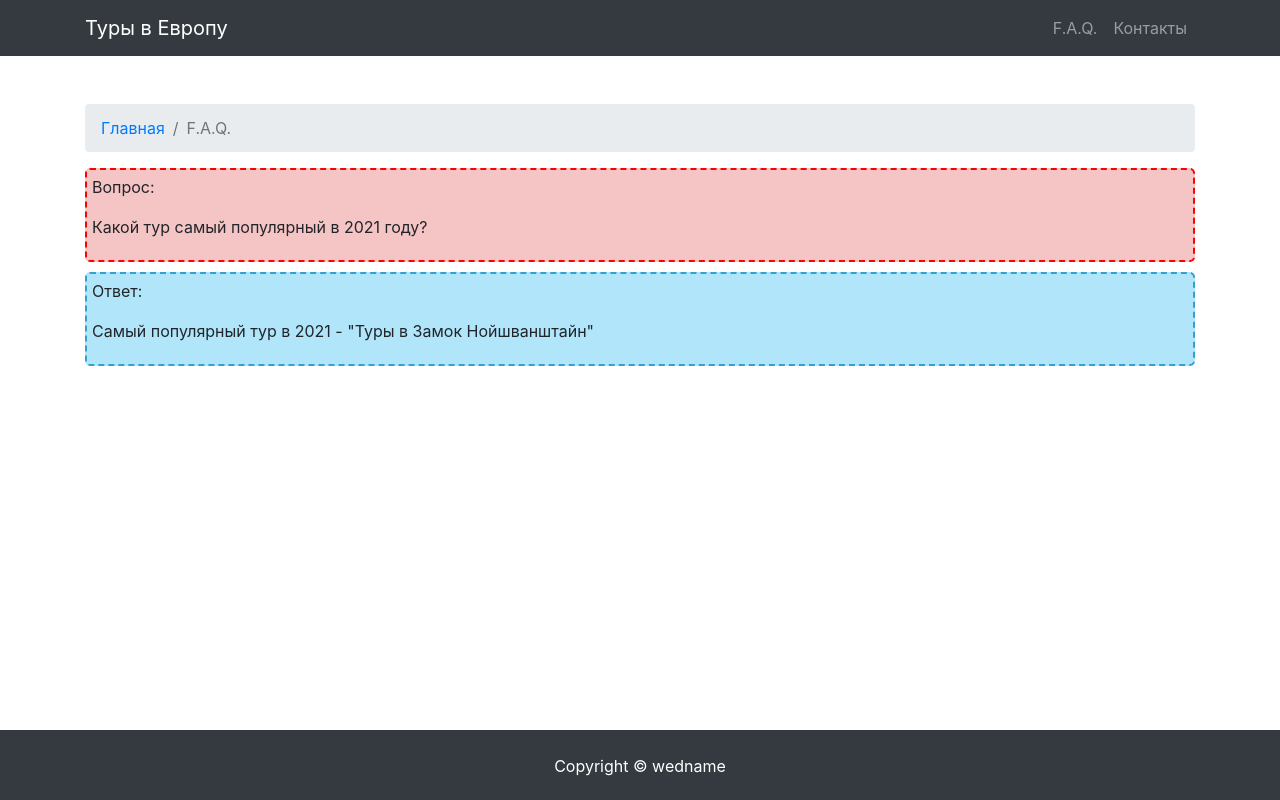
After one commit to wedname/Tours_in_Europe, a Django app: page /F.A.Q/ in a window 1280 px wide. The commit adds this page. Run offline with Django 3.2, Linux system fonts and the light colour scheme; some libraries are stand-ins or nearby versions.

Commit message:
Initial commit

```diff
--- /dev/null
+++ b/tours/static/tours/style.css
@@ -0,0 +1,43 @@
+body {
+        padding-top: 56px;
+}
+section{
+        margin-bottom: 50px;
+}
+
+footer {
+        position: fixed;
+        left: 0;
+        bottom: 0;
+        width: 100%;
+        height: 70px;
+}
+
+
+/* faq.html */
+.question{
+        background-color:#F5C4C4;
+        padding: 5px;
+        border: 2px dashed red;
+        border-radius: 5px;
+
+}
+
+.answer{
+        background-color:#B0E5FA;
+        padding: 5px;
+        margin-top: 10px;
+        border: 2px dashed #32a1ce;
+        border-radius: 5px;
+}
+
+/* contacts.html */
+
+A.dot {
+        text-decoration: none;
+        border-bottom: 1px dashed #000080;
+}
+
+A.dot:hover {
+        color: #f00000;
+}
--- a/tours/templates/tours/base.html
+++ b/tours/templates/tours/base.html
@@ -1,27 +1,19 @@
+{% load static %}
+
 <!DOCTYPE html>
 <html lang="en">
 <head>
     <meta charset="UTF-8">
+
+     <!-- Bootstrap core CSS -->
+    <link rel="stylesheet" href="https://maxcdn.bootstrapcdn.com/bootstrap/4.0.0/css/bootstrap.min.css" integrity="sha384-Gn5384xqQ1aoWXA+058RXPxPg6fy4IWvTNh0E263XmFcJlSAwiGgFAW/dAiS6JXm" crossorigin="anonymous">
+    <link rel="stylesheet" href='{% static "tours/style.css" %}'>
+
     {% block title %}
     <title>Туры в Европу</title>
     {% endblock title %}
+</head>
 
-     <!-- Bootstrap core CSS -->
-    <link rel="stylesheet" href="https://maxcdn.bootstrapcdn.com/bootstrap/4.0.0/css/bootstrap.min.css" integrity="sha384-Gn5384xqQ1aoWXA+058RXPxPg6fy4IWvTNh0E263XmFcJlSAwiGgFAW/dAiS6JXm" crossorigin="anonymous">
-
-</head>
-<style>
-    body {
-        padding-top: 56px;
-    }
-    footer {
-        position: fixed;
-        left: 0;
-        bottom: 0;
-        width: 100%;
-        height: 70px;
-    }
-</style>
 <body>
 
     <!-- Navigation -->
@@ -35,6 +27,9 @@
 
                 <ul class="navbar-nav ml-auto">
                     <li class="nav-item">
+                        <a class="nav-link" href="{% url 'faq' %}">F.A.Q.</a>
+                    </li>
+                    <li class="nav-item">
                         <a class="nav-link" href="{% url 'contacts' %}">Контакты</a>
                     </li>
                 </ul>
@@ -43,7 +38,7 @@
         </div>
     </nav>
 
-
+    <section>
         <div class="container">
             <div class="row">
 
@@ -60,8 +55,9 @@
                 <!-- /.col-lg-3 -->
 
                 <!-- Page Content -->
+
+                {% block content %}
                 <div class="col-lg-9">
-                {% block content %}
                     <div class="row mt-5">
                         {% for tour in tours %}
                         <div class="col-lg-4 col-md-6 mb-4">
@@ -87,6 +83,8 @@
             <!-- /.row -->
         </div>
       <!-- /.container -->
+    </section>
+
 
     <!-- Footer -->
     <footer class="py-4 bg-dark">
--- a/tours/templates/tours/category_detail.html
+++ b/tours/templates/tours/category_detail.html
@@ -16,6 +16,7 @@
 {% endblock categories %}
 
 {% block content %}
+    <div class="col-lg-9">
         <nav aria-label="breadcrumb" class="mt-5">
             <ol class="breadcrumb">
                 <li class="breadcrumb-item"><a href="{% url 'base' %}">Главная</a></li>
@@ -39,5 +40,7 @@
             </div>
             {% endfor %}
         </div>
+    </div>
+
 
 {% endblock content %}
--- a/tours/templates/tours/contacts.html
+++ b/tours/templates/tours/contacts.html
@@ -7,6 +7,7 @@
 {% endblock categories %}
 
 {% block content %}
+    <div class="col-lg-12">
         <nav aria-label="breadcrumb" class="mt-5">
             <ol class="breadcrumb">
                 <li class="breadcrumb-item"><a href="{% url 'base' %}">Главная</a></li>
@@ -14,9 +15,10 @@
             </ol>
         </nav>
 
-    <div class="row">
-        <div class="col-md-12">
+        <div>
             <p>Разработчик: Выгоняйло Виталий Владимирович</p>
+            <p>Телефон: <a href="tel:+74951234567" class="dot">+7 (495) 123-45-67</a></p>
+            <p>Email: <a href="mailto:ask@htmlbook.ru?subject=Вопрос по HTML" class="dot">ask@htmlbook.ru</a></p>
             <p>Ссылка на репозиторий: <a href="https://github.com/wedname?tab=repositories">GitHub wedname</a></p>
             <p>Академия "ШАГ"</p>
         </div>
--- /dev/null
+++ b/tours/templates/tours/faq.html
@@ -0,0 +1,32 @@
+{% extends 'tours/base.html' %}
+{% block title %}
+    <title>F.A.Q.</title>
+{% endblock title %}
+
+{% block categories %}
+{% endblock categories %}
+
+{% block content %}
+    <div class="col-lg-12">
+
+
+        <nav aria-label="breadcrumb" class="mt-5">
+            <ol class="breadcrumb">
+                <li class="breadcrumb-item"><a href="{% url 'base' %}">Главная</a></li>
+                <li class="breadcrumb-item active" aria-current="page">F.A.Q.</li>
+            </ol>
+        </nav>
+
+
+
+        <div class="question">
+            <p>Вопрос:</p>
+            <p>Какой тур самый популярный в 2021 году?</p>
+        </div>
+        <div class="answer">
+            <p>Ответ:</p>
+            <p>Самый популярный тур в 2021 - "Туры в Замок Нойшванштайн"</p>
+        </div>
+    </div>
+
+{% endblock content %}
--- a/tours/templates/tours/tours_detail.html
+++ b/tours/templates/tours/tours_detail.html
@@ -16,13 +16,16 @@
 {% endblock categories %}
 
 {% block content %}
+    <div class="col-lg-9">
         <nav aria-label="breadcrumb" class="mt-5">
             <ol class="breadcrumb">
                 <li class="breadcrumb-item"><a href="{% url 'base' %}">Главная</a></li>
                 <li class="breadcrumb-item active" aria-current="page">{{ tour.name }}</li>
             </ol>
         </nav>
+
         <div class="row">
+
             <div class="col-md-4">
                 <img src="{{ tour.image.url }}" class="img-fluid">
             </div>
@@ -37,6 +40,6 @@
                 <hr>
                 <p>{{ tour.description }}</p>
             </div>
-
+        </div>
     </div>
 {% endblock content %}
--- a/tours/urls.py
+++ b/tours/urls.py
@@ -4,12 +4,14 @@ from .views import (
     BaseView,
     ToursDetailView,
     CategoryDetailView,
-    ContactsView
+    ContactsView,
+    FaqView
 )
 
 urlpatterns = [
     path('', BaseView.as_view(), name='base'),
     path('tours/<str:slug>/', ToursDetailView.as_view(), name='tours_detail'),
     path('category/<str:slug>/', CategoryDetailView.as_view(), name='tours_categories'),
-    path('contacts', ContactsView.as_view(), name='contacts')
+    path('contacts/', ContactsView.as_view(), name='contacts'),
+    path('F.A.Q/', FaqView.as_view(), name='faq')
 ]
--- a/tours/views.py
+++ b/tours/views.py
@@ -59,3 +59,10 @@ class ContactsView(View):
     @staticmethod
     def get(request, *args, **kwargs):
         return render(request, 'tours/contacts.html')
+
+
+class FaqView(View):
+
+    @staticmethod
+    def get(request, *args, **kwargs):
+        return render(request, 'tours/faq.html')
```
Also changed, not shown: Tours_in_Europe/settings.py (+3 -5 lines). Lines whose indentation alone changed are shown as unchanged.
